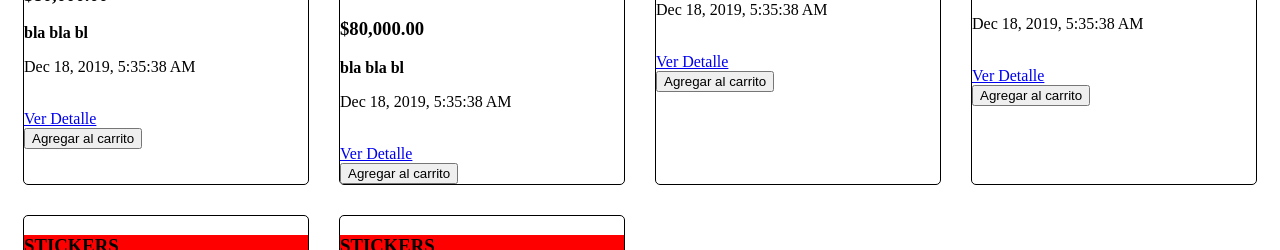
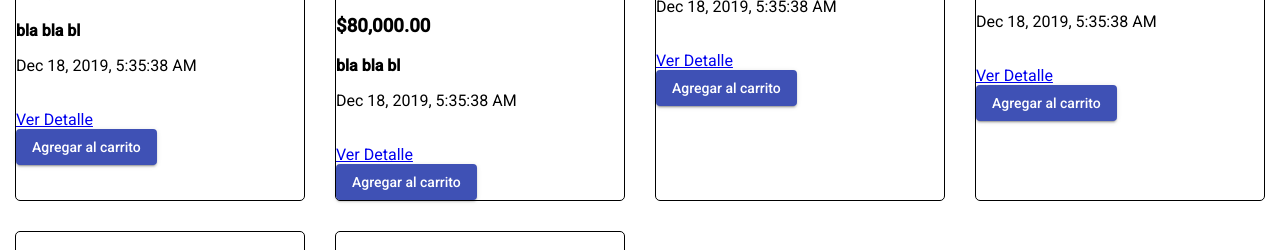
Before and after one commit to javierfuentesm/AngularEcommerce, an Angular app: page /products in a window 1280 px wide. Shown: the part 397-647 px from the top of the page. Built offline with nearby package versions, Linux system fonts and the light colour scheme.

Commit message:
Se agrega Material Angular

```diff
--- a/angular.json
+++ b/angular.json
@@ -28,6 +28,7 @@
               "src/assets"
             ],
             "styles": [
+              "./node_modules/@angular/material/prebuilt-themes/indigo-pink.css",
               "./node_modules/swiper/css/swiper.css",
               "src/styles.scss"
             ],
@@ -94,6 +95,7 @@
               "src/assets"
             ],
             "styles": [
+              "./node_modules/@angular/material/prebuilt-themes/indigo-pink.css",
               "src/styles.scss"
             ],
             "scripts": []
@@ -125,6 +127,7 @@
           }
         }
       }
-    }},
+    }
+  },
   "defaultProject": "ecommerce"
 }
--- a/package.json
+++ b/package.json
@@ -12,13 +12,16 @@
   "private": true,
   "dependencies": {
     "@angular/animations": "~8.2.14",
+    "@angular/cdk": "~8.2.3",
     "@angular/common": "~8.2.14",
     "@angular/compiler": "~8.2.14",
     "@angular/core": "~8.2.14",
     "@angular/forms": "~8.2.14",
+    "@angular/material": "^8.2.3",
     "@angular/platform-browser": "~8.2.14",
     "@angular/platform-browser-dynamic": "~8.2.14",
     "@angular/router": "~8.2.14",
+    "hammerjs": "^2.0.8",
     "rxjs": "~6.4.0",
     "swiper": "^5.2.1",
     "tslib": "^1.10.0",
--- a/src/app/app.module.ts
+++ b/src/app/app.module.ts
@@ -4,9 +4,11 @@ import { FormsModule } from '@angular/forms';
 import { AppRoutingModule } from './app-routing.module';
 import { AppComponent } from './app.component';
 import { CartComponent } from './cart/cart.component';
+
 import { LayoutComponent } from './layout/layout.component';
 import { SharedModule } from './shared/shared.module';
 import { CoreModule } from './core/core.module';
+import { BrowserAnimationsModule } from '@angular/platform-browser/animations';
 
 @NgModule({
   declarations: [
@@ -19,7 +21,8 @@ import { CoreModule } from './core/core.module';
     FormsModule,
     AppRoutingModule,
     SharedModule,
-    CoreModule
+    CoreModule,
+    BrowserAnimationsModule
   ],
   providers: [],
   bootstrap: [AppComponent]
--- a/src/app/product/components/product/product.component.html
+++ b/src/app/product/components/product/product.component.html
@@ -6,4 +6,4 @@
 <br />
 <a routerLink="./{{product.id}}">Ver Detalle</a>
 <br>
-<button (click)="addCart()">Agregar al carrito</button>
+<button (click)="addCart()" mat-raised-button color="primary">Agregar al carrito</button>
--- a/src/index.html
+++ b/src/index.html
@@ -6,6 +6,8 @@
   <base href="/">
   <meta name="viewport" content="width=device-width, initial-scale=1">
   <link rel="icon" type="image/x-icon" href="favicon.ico">
+  <link href="https://fonts.googleapis.com/css?family=Roboto:300,400,500&display=swap" rel="stylesheet">
+  <link href="https://fonts.googleapis.com/icon?family=Material+Icons" rel="stylesheet">
 </head>
 <body>
   <app-root></app-root>
--- a/src/main.ts
+++ b/src/main.ts
@@ -1,3 +1,4 @@
+import 'hammerjs';
 import { enableProdMode } from '@angular/core';
 import { platformBrowserDynamic } from '@angular/platform-browser-dynamic';
 
--- a/src/styles.scss
+++ b/src/styles.scss
@@ -1 +1,4 @@
 /* You can add global styles to this file, and also import other style files */
+
+html, body { height: 100%; }
+body { margin: 0; font-family: Roboto, "Helvetica Neue", sans-serif; }
```
Also changed, not shown: src/app/material/material.module.ts (added, +16 -0 lines), src/app/product/product.module.ts (+10 -9 lines), 1 other file (tests, documents, lock files or other folders).
